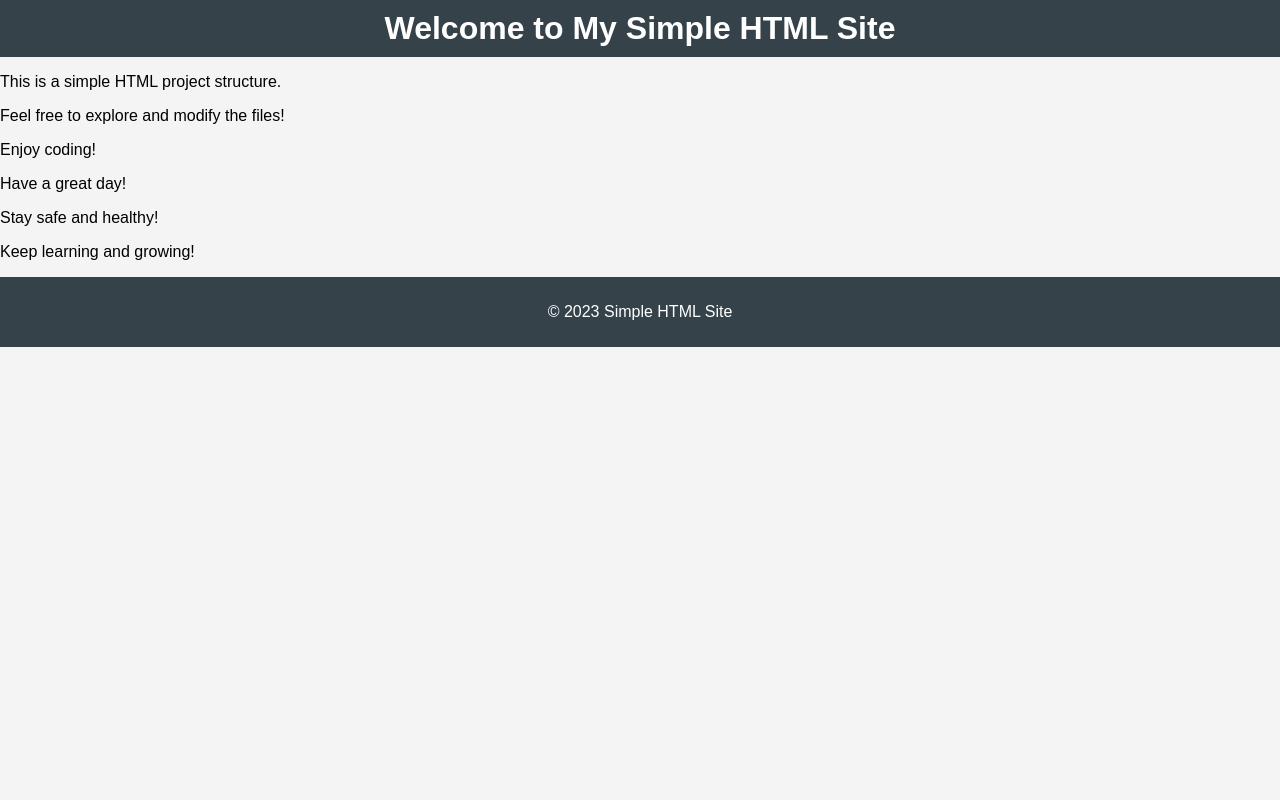
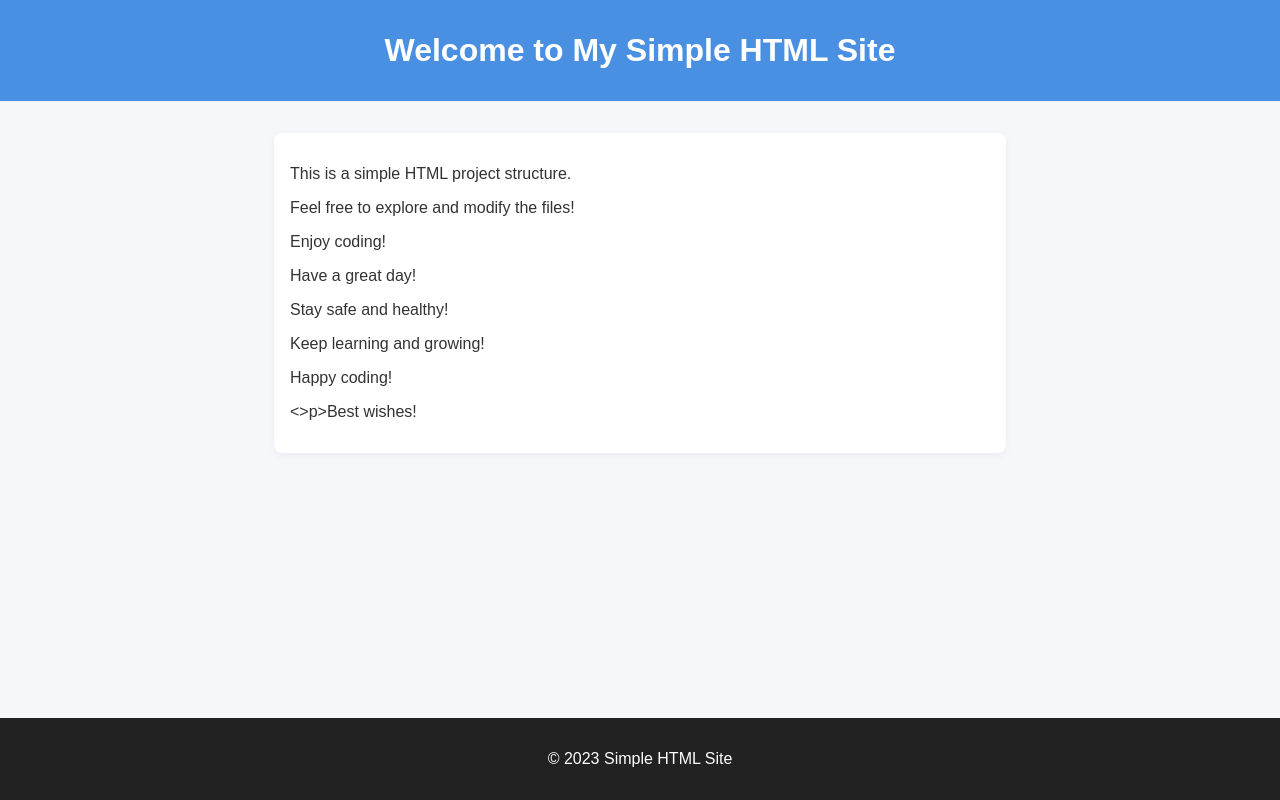
Before and after one commit to HikariHino/HikariLNBackEnd, a plain HTML site: page HikariLN/src/index.html in a window 1280 px wide. Drawn offline with Linux system fonts and the light colour scheme.

Commit message:
test profile github

```diff
--- a/HikariLN/src/css/styles.css
+++ b/HikariLN/src/css/styles.css
@@ -1,14 +1,15 @@
 body {
     font-family: Arial, sans-serif;
+    background: #f5f7fa;
     margin: 0;
     padding: 0;
-    background-color: #f4f4f4;
+    color: #333;
 }
 
 header {
-    background: #35424a;
-    color: #ffffff;
-    padding: 10px 0;
+    background: #4a90e2;
+    color: #fff;
+    padding: 2rem 0;
     text-align: center;
 }
 
@@ -36,12 +37,21 @@ nav a:hover {
     overflow: hidden;
 }
 
+main {
+    max-width: 700px;
+    margin: 2rem auto;
+    padding: 1rem;
+    background: #fff;
+    border-radius: 8px;
+    box-shadow: 0 2px 8px rgba(0,0,0,0.05);
+}
+
 footer {
-    background: #35424a;
-    color: #ffffff;
+    background: #222;
+    color: #fff;
     text-align: center;
-    padding: 10px 0;
-    position: relative;
+    padding: 1rem 0;
+    position: fixed;
+    width: 100%;
     bottom: 0;
-    width: 100%;
 }
--- a/HikariLN/src/index.html
+++ b/HikariLN/src/index.html
@@ -17,6 +17,8 @@
         <p>Have a great day!</p>
         <p>Stay safe and healthy!</p>
         <p>Keep learning and growing!</p>
+        <p>Happy coding!</p>
+        <>p>Best wishes!</p>
     </main>
     <footer>
         <p>&copy; 2023 Simple HTML Site</p>
--- a/simple-html-site/src/css/styles.css
+++ /dev/null
@@ -1,47 +0,0 @@
-body {
-    font-family: Arial, sans-serif;
-    margin: 0;
-    padding: 0;
-    background-color: #f4f4f4;
-}
-
-header {
-    background: #35424a;
-    color: #ffffff;
-    padding: 10px 0;
-    text-align: center;
-}
-
-h1 {
-    margin: 0;
-}
-
-nav {
-    margin: 20px 0;
-}
-
-nav a {
-    color: #ffffff;
-    text-decoration: none;
-    padding: 10px 15px;
-}
-
-nav a:hover {
-    background: #e8491d;
-}
-
-.container {
-    width: 80%;
-    margin: auto;
-    overflow: hidden;
-}
-
-footer {
-    background: #35424a;
-    color: #ffffff;
-    text-align: center;
-    padding: 10px 0;
-    position: relative;
-    bottom: 0;
-    width: 100%;
-}
--- a/simple-html-site/src/js/main.js
+++ /dev/null
@@ -1 +0,0 @@
-// This file is intentionally left blank.
```
Also changed, not shown: simple-html-site/src/index.html (deleted, +0 -26 lines), 3 other files.
